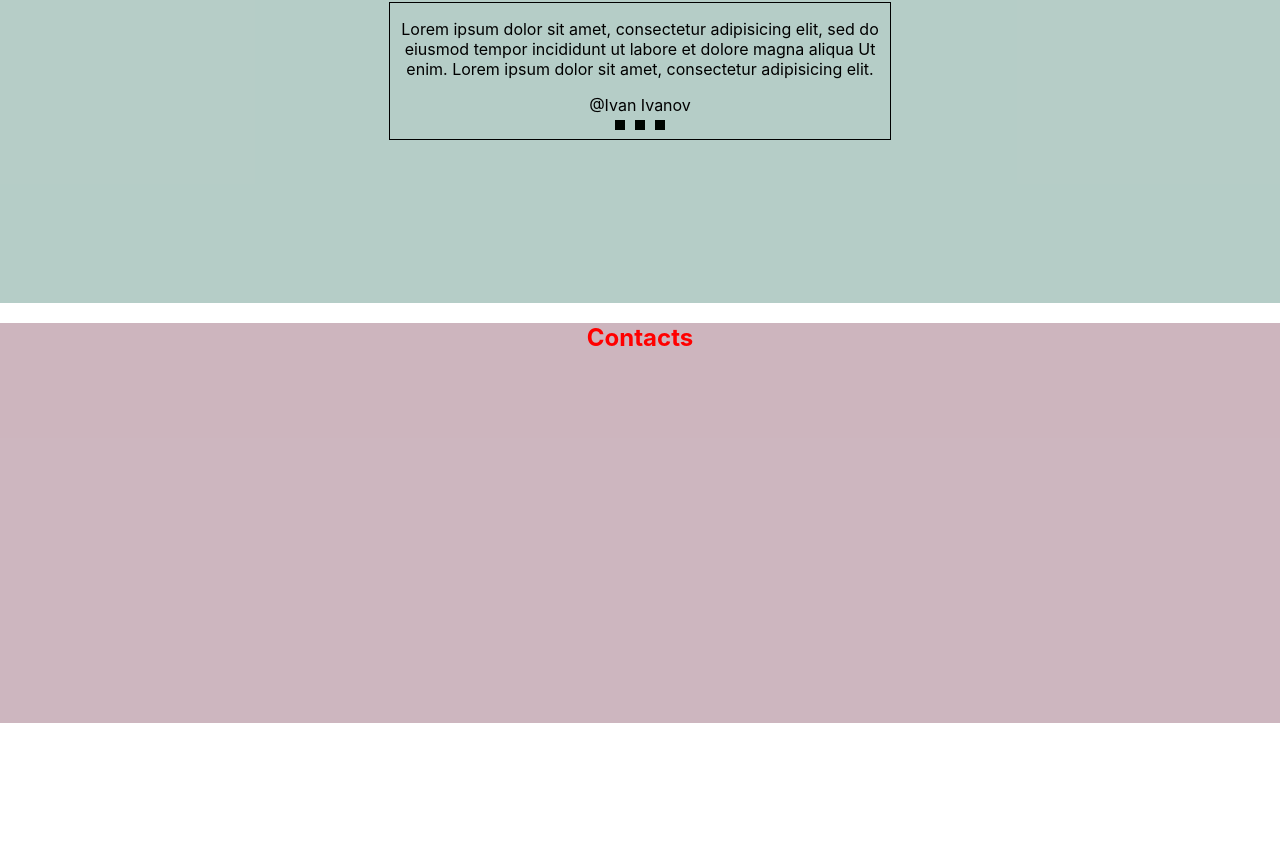
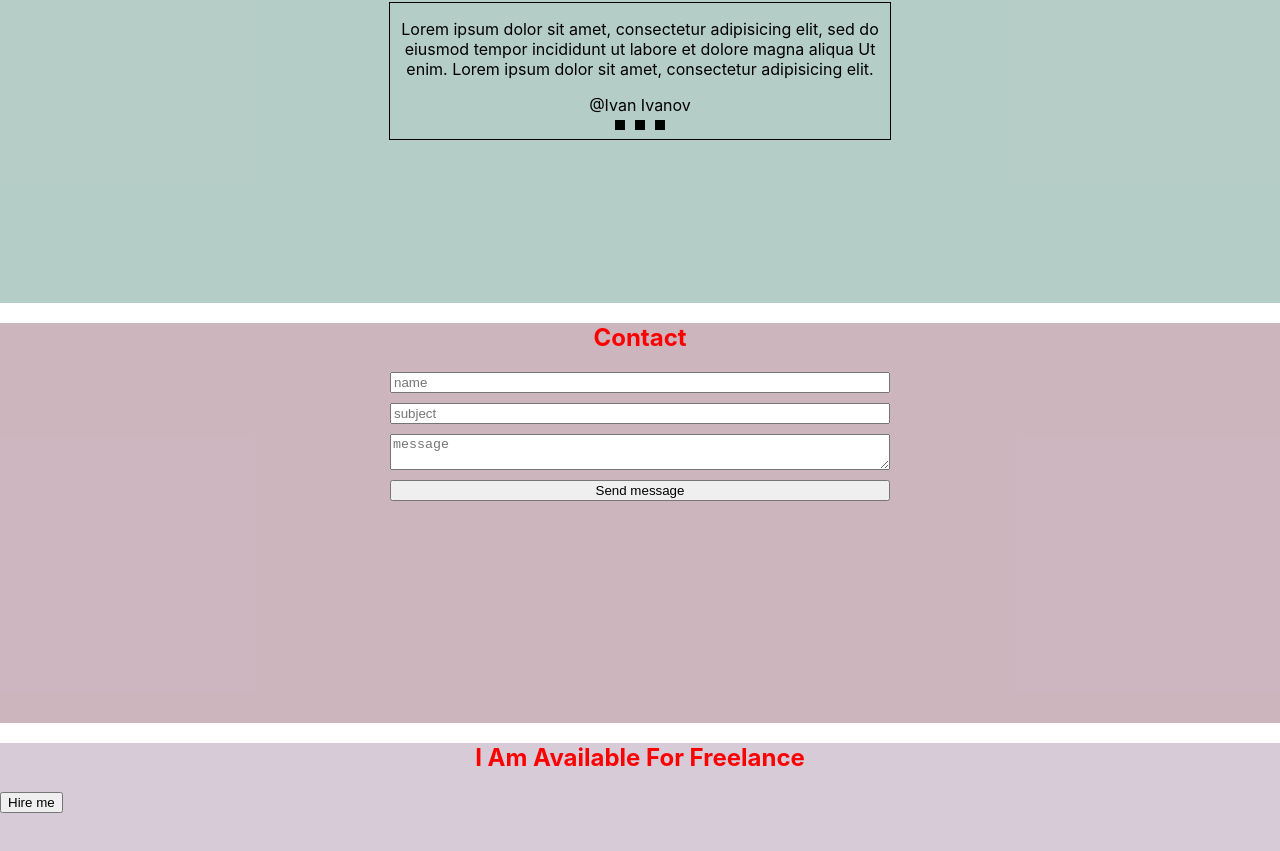
Before and after one commit to pobaranchuk/portfolio-start-project-main, a React app: page / in a window 1280 px wide. Shown: the part 2611-3462 px from the top of the page. Before the commit the page ends 3334 px from the top, so only its background shows below. Built offline with nearby package versions, Linux system fonts and the light colour scheme.

Commit message:
Next commit

```diff
--- a/src/App.tsx
+++ b/src/App.tsx
@@ -4,7 +4,8 @@ import {Main} from "./layout/sections/main/Main";
 import {Skills} from "./layout/sections/skills/Skills";
 import {Works} from "./layout/sections/works/Works";
 import {Testimony} from "./layout/sections/testimony/Testimony";
-import {Contacts} from "./layout/sections/contacts/Contact";
+import {Contact} from "./layout/sections/contacts/Contact";
+import {Slogan} from "./layout/sections/slogan/Slogan";
 
 
 function App() {
@@ -15,7 +16,8 @@ function App() {
             <Skills/>
             <Works/>
             <Testimony/>
-            <Contacts/>
+            <Contact/>
+            <Slogan/>
         </div>
     );
 }
--- /dev/null
+++ b/src/components/Button.tsx
@@ -0,0 +1,3 @@
+import styled from "styled-components";
+
+export const Button = styled.button``
--- a/src/layout/sections/contacts/Contact.tsx
+++ b/src/layout/sections/contacts/Contact.tsx
@@ -1,17 +1,34 @@
 import React from 'react';
 import styled from "styled-components";
 import {SectionTitle} from "../../../components/SectionTitle";
+import {Button} from "../../../components/Button";
 
-export const Contacts = () => {
+export const Contact = () => {
     return (
-        <StyledContacts>
-            <SectionTitle>Contacts</SectionTitle>
-
-        </StyledContacts>
+        <StyledContact>
+            <SectionTitle>Contact</SectionTitle>
+            <StyledForm>
+                <StyledField placeholder={"name"}/>
+                <StyledField placeholder={"subject"}/>
+                <StyledField placeholder={"message"} as={"textarea"}/>
+                <Button type={"submit"}>Send message</Button>
+            </StyledForm>
+        </StyledContact>
     );
 };
 
-const StyledContacts = styled.section`
+const StyledContact = styled.section`
   min-height: 50vh;
   background-color: rgba(82, 2, 33, 0.29);
 `
+const StyledForm = styled.form`
+  max-width: 500px;
+  width: 100%;
+  display: flex;
+  flex-direction: column;
+  gap: 10px;
+  margin: 0 auto;
+`
+const StyledField = styled.input`
+
+`
--- /dev/null
+++ b/src/layout/sections/slogan/Slogan.tsx
@@ -0,0 +1,18 @@
+import React from 'react';
+import styled from "styled-components";
+import {SectionTitle} from "../../../components/SectionTitle";
+import {Button} from "../../../components/Button";
+
+export const Slogan = () => {
+    return (
+        <StyledSlogan>
+            <SectionTitle>I Am Available For Freelance</SectionTitle>
+            <Button>Hire me</Button>
+
+        </StyledSlogan>
+    );
+};
+const StyledSlogan = styled.section`
+  min-height: 30vh;
+  background-color: rgba(174, 151, 176, 0.5);
+`
```
